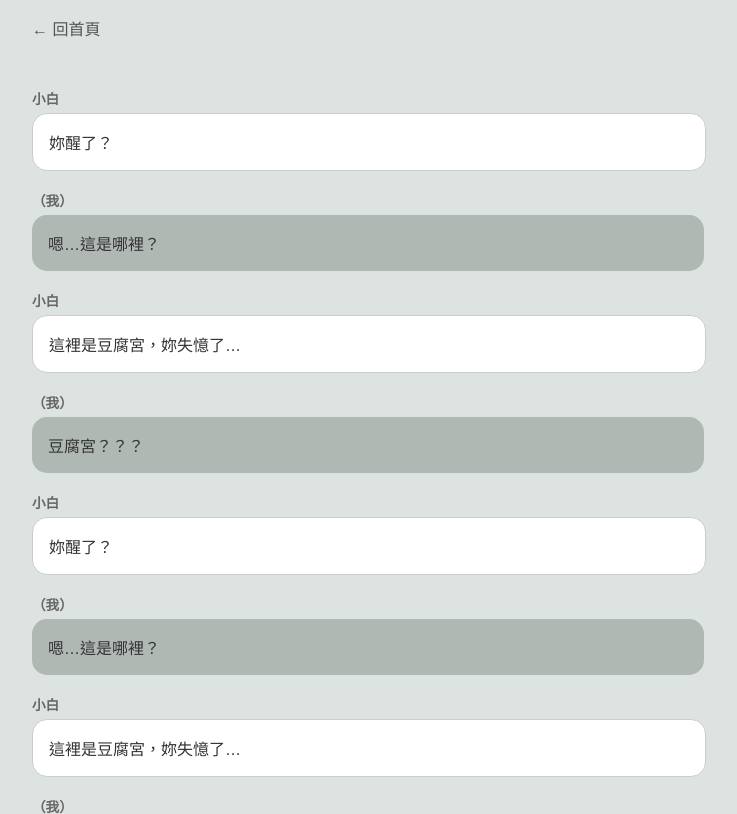
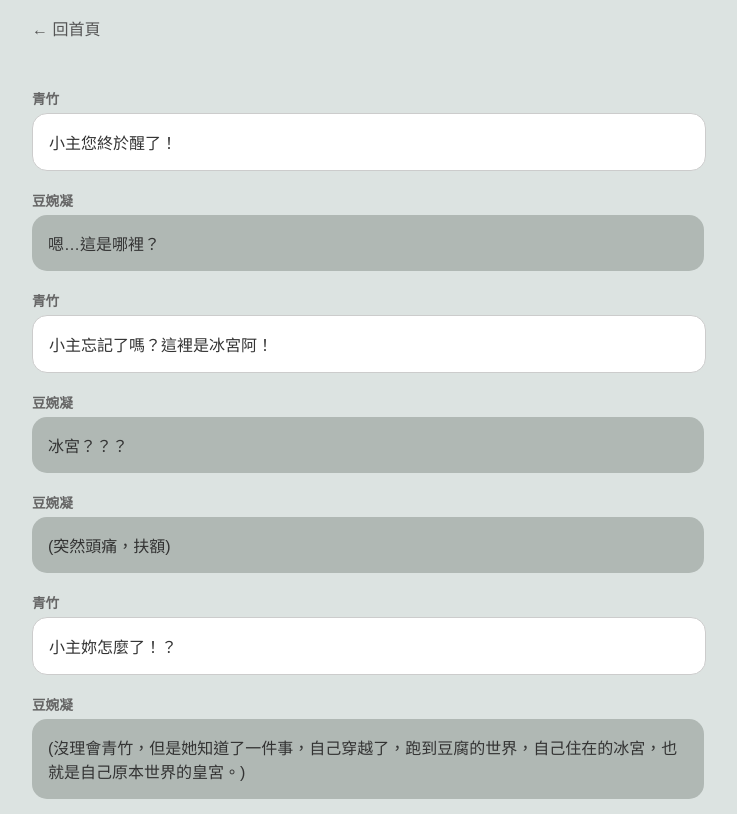
Before and after one commit to xijinping896464/xijinping896464.github.io, a plain HTML site: page story1.html in a window 1280 px wide. Shown: the top 814 px of the page, without its empty margins (208-945 px from the left). Drawn offline with Linux system fonts and the light colour scheme.

Commit message:
Update story1.html

```diff
--- a/story1.html
+++ b/story1.html
@@ -26,32 +26,38 @@
   <a class="back-link" href="index.html">← 回首頁</a>
   <div class="chat-container">
   <div>
-    <div class="speaker-name">小白</div>
-    <div class="chat-bubble chat-left">妳醒了？</div>
+    <div class="speaker-name">青竹</div>
+    <div class="chat-bubble chat-left">小主您終於醒了！</div>
   </div>
 
   <div>
-    <div class="speaker-name">（我）</div>
+    <div class="speaker-name">豆婉凝</div>
     <div class="chat-bubble chat-right">嗯…這是哪裡？</div>
   </div>
 
   <div>
-    <div class="speaker-name">小白</div>
-    <div class="chat-bubble chat-left">這裡是豆腐宮，妳失憶了…</div>
+    <div class="speaker-name">青竹</div>
+    <div class="chat-bubble chat-left">小主忘記了嗎？這裡是冰宮阿！</div>
   </div>
 
   <div>
-    <div class="speaker-name">（我）</div>
-    <div class="chat-bubble chat-right">豆腐宮？？？</div>
-  </div>
-  <div>
-    <div class="speaker-name">小白</div>
-    <div class="chat-bubble chat-left">妳醒了？</div>
+    <div class="speaker-name">豆婉凝</div>
+    <div class="chat-bubble chat-right">冰宮？？？</div>
   </div>
 
   <div>
-    <div class="speaker-name">（我）</div>
-    <div class="chat-bubble chat-right">嗯…這是哪裡？</div>
+    <div class="speaker-name">豆婉凝</div>
+    <div class="chat-bubble chat-right">(突然頭痛，扶額)</div>
+  </div>
+
+  <div>
+    <div class="speaker-name">青竹</div>
+    <div class="chat-bubble chat-left">小主妳怎麼了！？</div>
+  </div>
+
+  <div>
+    <div class="speaker-name">豆婉凝</div>
+    <div class="chat-bubble chat-right">(沒理會青竹，但是她知道了一件事，自己穿越了，跑到豆腐的世界，自己住在的冰宮，也就是自己原本世界的皇宮。)</div>
   </div>
 
   <div>
```
